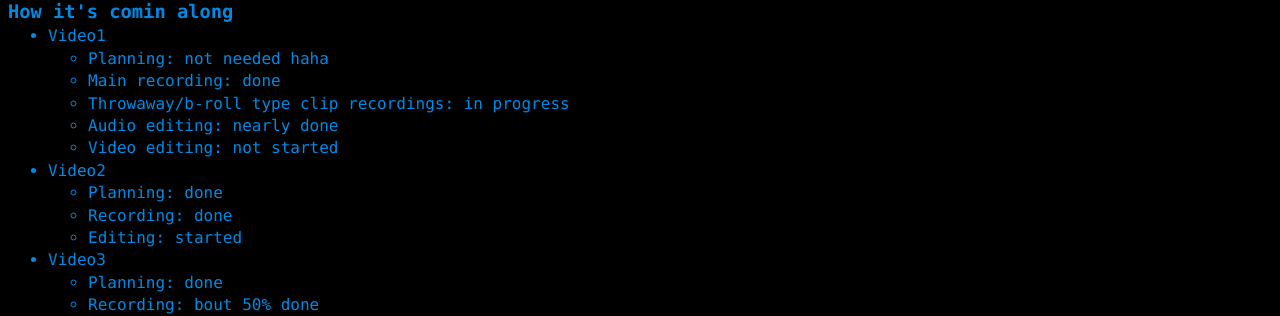
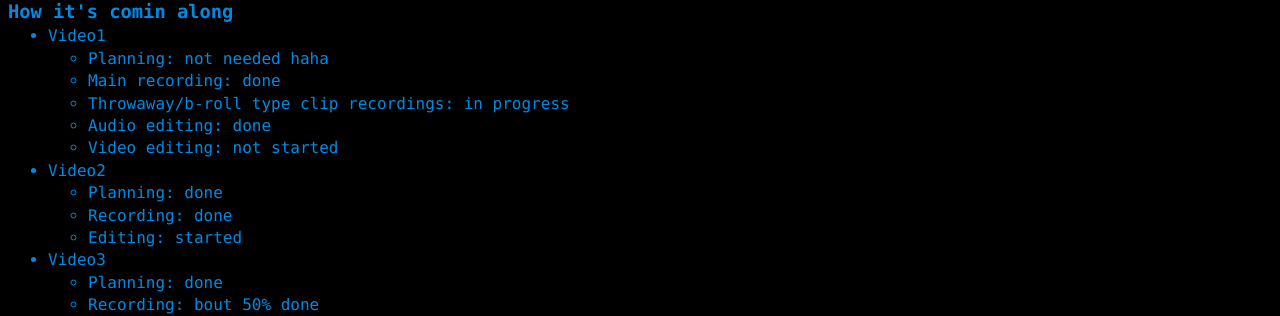
Before and after one commit to a-erfan-aa/a-erfan-aa.github.io, a Jekyll site: the page built from things-i-make/videos.html, in a window 1280 px wide. Shown: the part 520-836 px from the top of the page. Built offline with Jekyll 4.4.1, drawn with Linux system fonts in a browser that asks for light colours.

Commit message:
Update status on video1 in videos.html

```diff
--- a/things-i-make/videos.html
+++ b/things-i-make/videos.html
@@ -30,7 +30,7 @@ lastChanged: 2021/08/31
 				<li>Planning: not needed haha</li>
 				<li>Main recording: done</li>
 				<li>Throwaway/b-roll type clip recordings: in progress</li>
-				<li>Audio editing: nearly done</li>
+				<li>Audio editing: done</li>
 				<li>Video editing: not started</li>
 			</ul>
 		</li>
```
